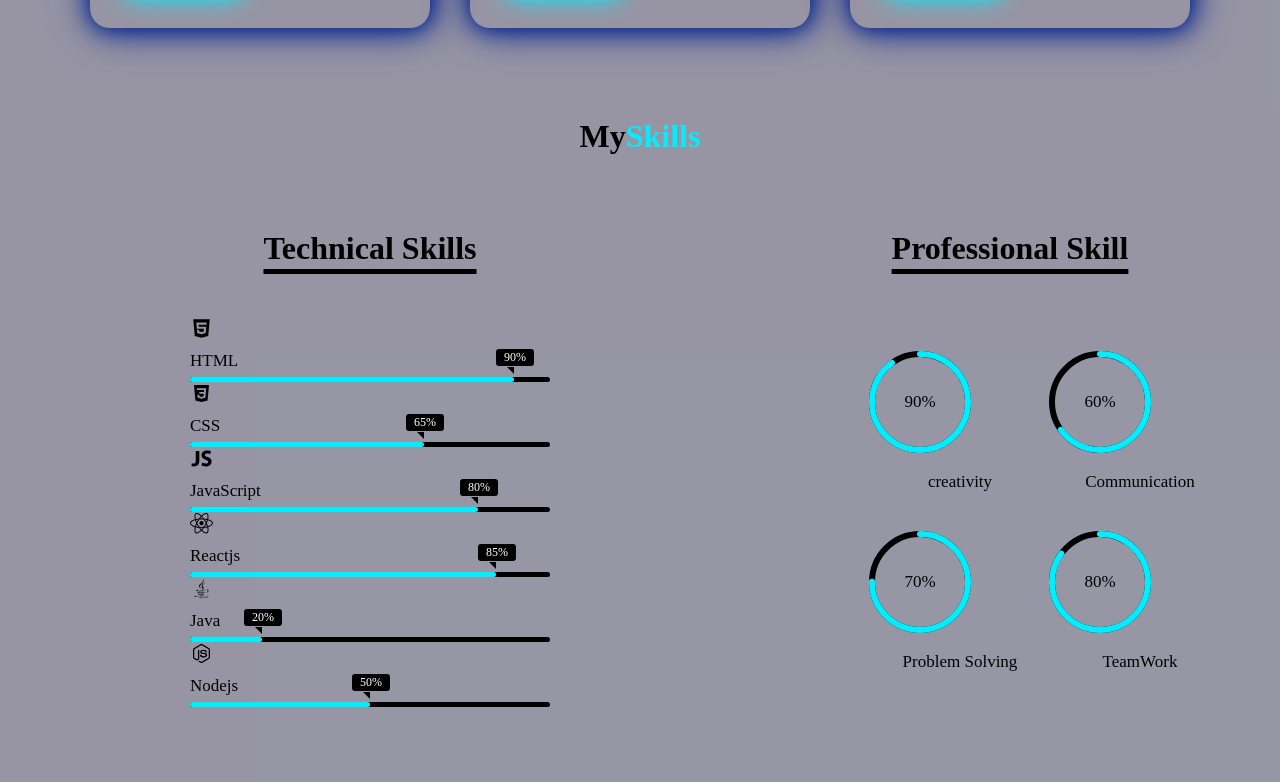
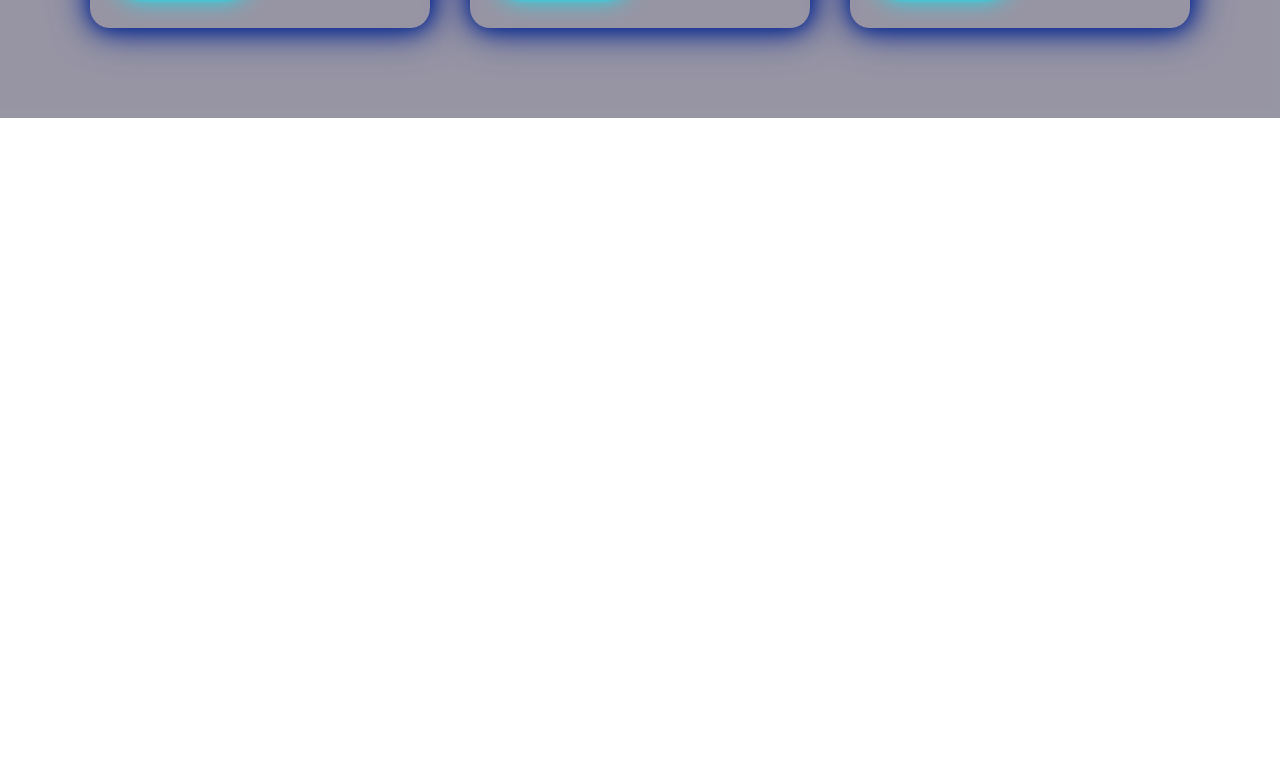
Before and after one commit to Vikesh667/https---github.com-Vikesh667-Portfolio, a React (Create React App) app: page / in a window 1280 px wide. Shown: the part 2178-2960 px from the top of the page. After the commit the page ends 2296 px from the top, so only its background shows below. Built offline with nearby package versions, Linux system fonts and the light colour scheme.

Commit message:
button style

```diff
--- a/src/Pages/HomePages.js
+++ b/src/Pages/HomePages.js
@@ -12,7 +12,7 @@ const HomePages = () => {
       <Home />
       <About />
       <MyServices />
-      <MySkill />
+      {/* <MySkill /> */}
     </div>
   );
 };
--- a/src/componenet/about/About.module.css
+++ b/src/componenet/about/About.module.css
@@ -133,4 +133,7 @@
       width: 300px;
       height: 300px;
     }
+    .btnMore{
+      margin-left: 0;
+    }
    }
--- a/src/componenet/home/Home.module.css
+++ b/src/componenet/home/Home.module.css
@@ -229,6 +229,6 @@
     height: 280px;
   }
   .btnMore{
-    margin-left: 0;
+    margin-left: 20%;
   }
  }
```
